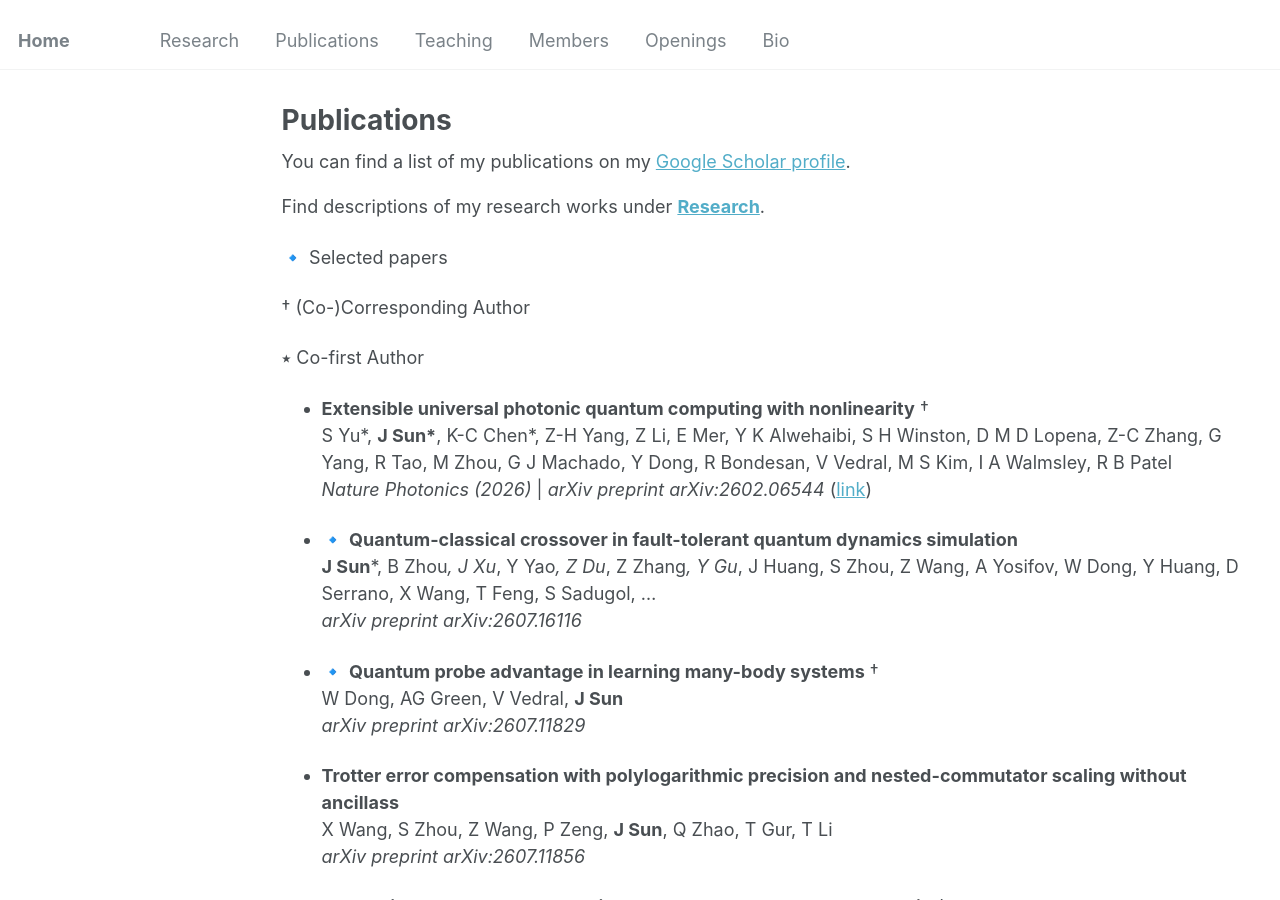
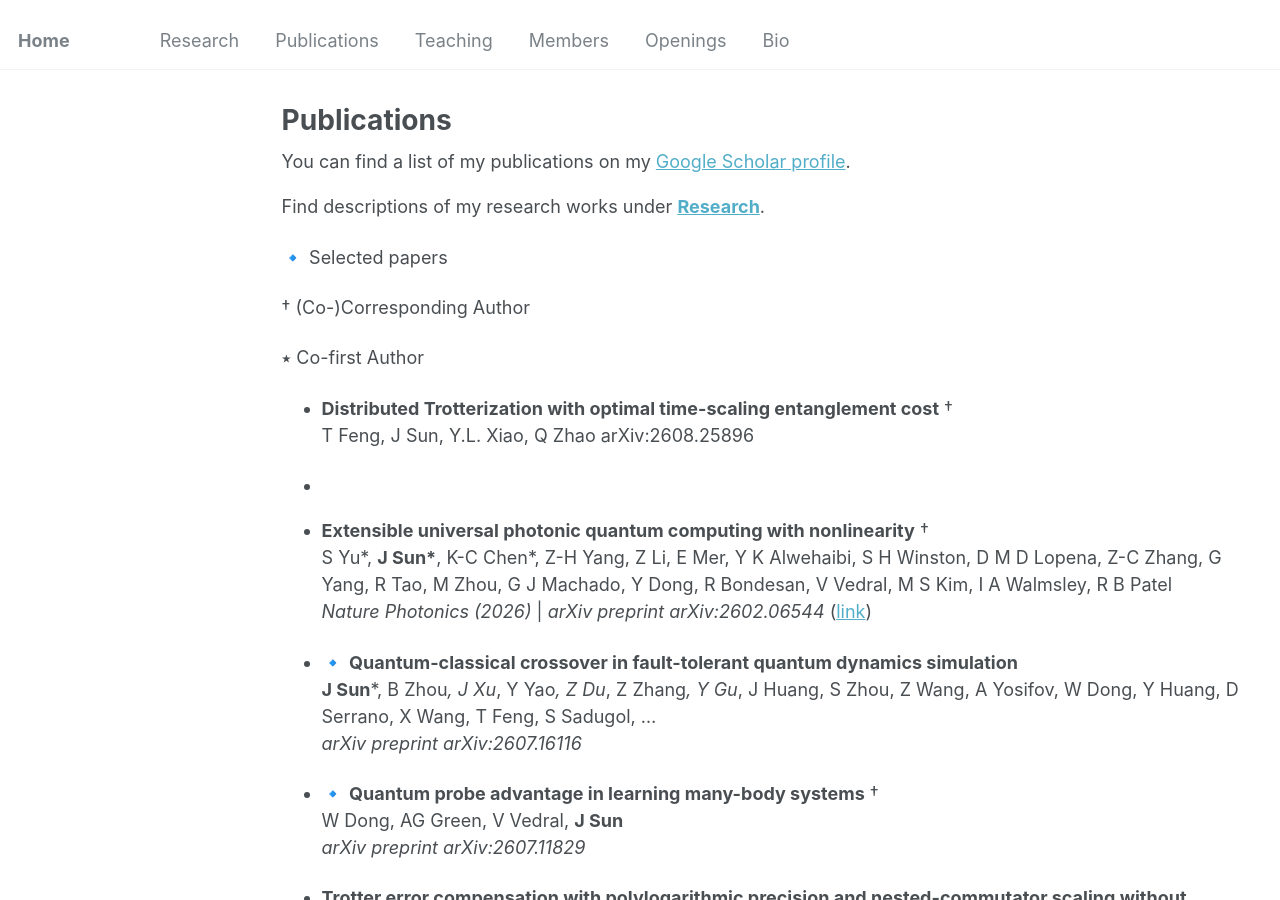
Before and after one commit to jinzhao-sun/jinzhao-sun.github.io, a Jekyll site: the page built from _pages/publications.md, in a window 1280 px wide and 900 px high. Built offline with Jekyll 4.4.1, drawn with Linux system fonts in a browser that asks for light colours.

Commit message:
Update publications.md

```diff
--- a/_pages/publications.md
+++ b/_pages/publications.md
@@ -20,6 +20,12 @@ Find descriptions of my research works under **[Research](research.md)**.
 
 ⭑ Co-first Author
 
+
+- **Distributed Trotterization with optimal time-scaling entanglement cost** †<br>
+  T Feng, J Sun, Y.L. Xiao, Q Zhao
+  arXiv:2608.25896<br>
+
+-
 - **Extensible universal photonic quantum computing with nonlinearity** †<br>
   S Yu\*, **J Sun\***, K-C Chen\*, Z-H Yang, Z Li, E Mer, Y K Alwehaibi, S H Winston, D M D Lopena, Z-C Zhang, G Yang, R Tao, M Zhou, G J Machado, Y Dong, R Bondesan, V Vedral, M S Kim, I A Walmsley, R B Patel <br>
   *Nature Photonics (2026)* | *arXiv preprint arXiv:2602.06544*  ([link](https://www.nature.com/articles/s41566-026-01962-8))
```
